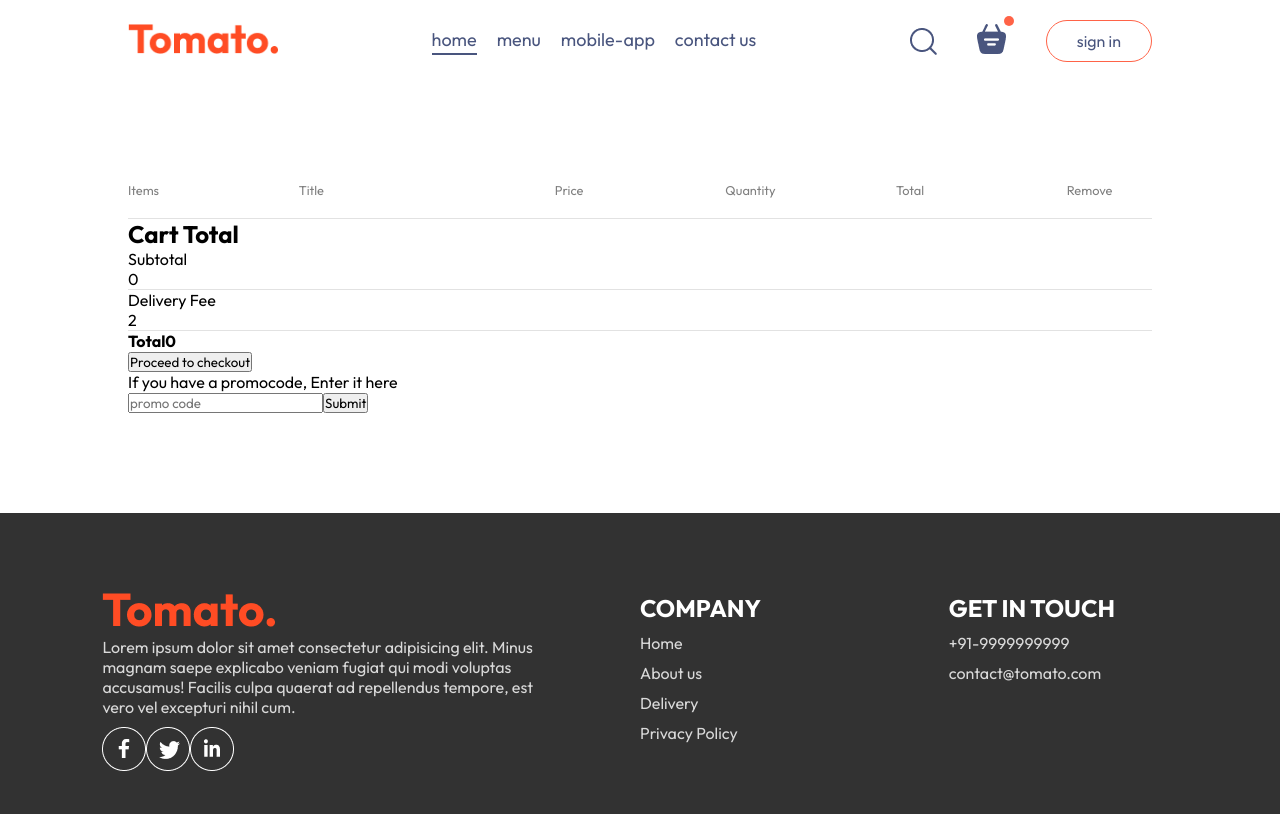
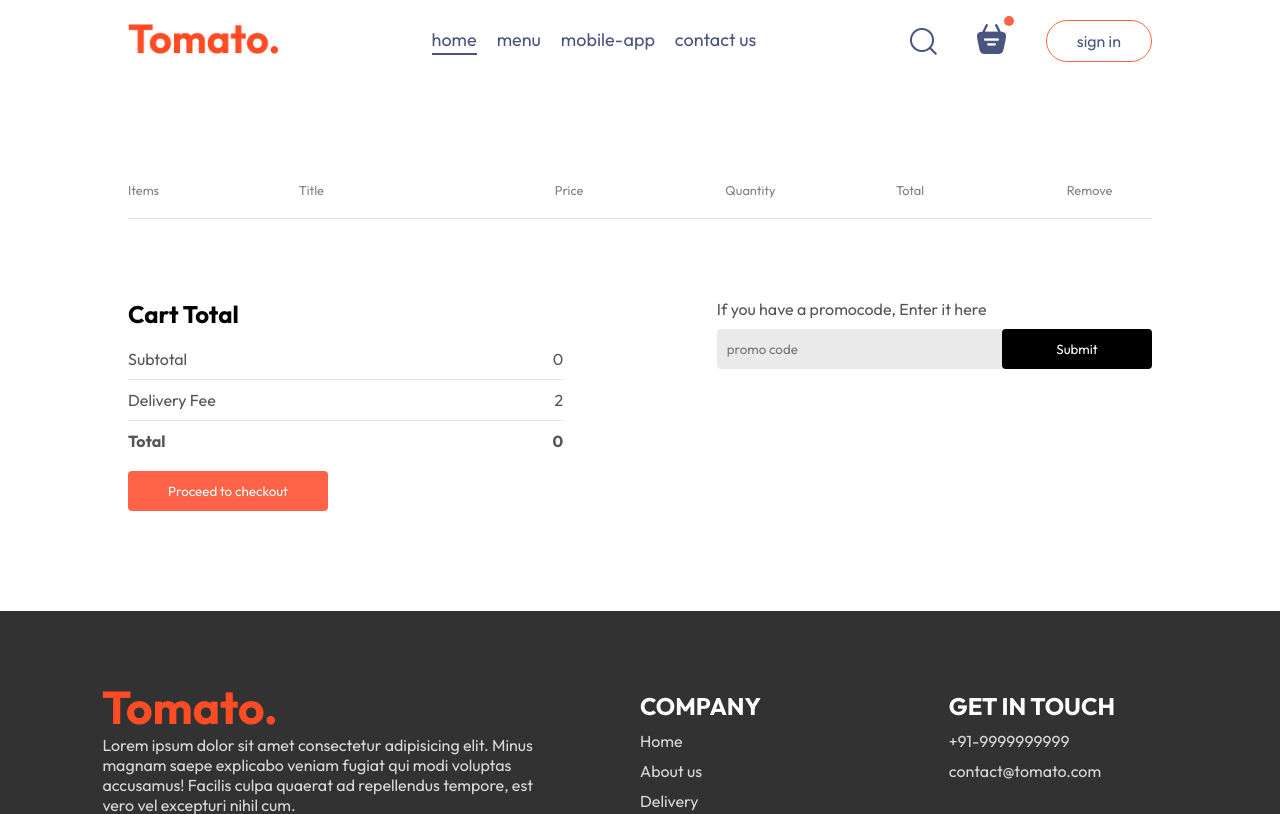
Before and after one commit to akhildhanesh/food-delivery-app, a React (Vite) app: page /cart in a window 1280 px wide. Shown: the top 814 px of the page. Built offline with nearby package versions, Linux system fonts and the light colour scheme.

Commit message:
implement cart page

```diff
--- a/src/pages/Cart/Cart.css
+++ b/src/pages/Cart/Cart.css
@@ -28,3 +28,70 @@
 .cart-items-item .cross {
     cursor: pointer;
 }
+
+.cart-bottom {
+    margin-top: 80px;
+    display: flex;
+    justify-content: space-between;
+    gap: max(12vw, 20px);
+}
+
+.cart-total {
+    flex: 1;
+    display: flex;
+    flex-direction: column;
+    gap: 20px;
+}
+
+.cart-total-details {
+    display: flex;
+    justify-content: space-between;
+    color: #555;
+}
+
+.cart-total hr {
+    margin: 10px 0;
+}
+
+.cart-total button {
+    border: none;
+    color: white;
+    background-color: tomato;
+    width: max(15vw, 200px);
+    padding: 12px 0px;
+    border-radius: 4px;
+    cursor: pointer;
+}
+
+.cart-promocode {
+    flex: 1;
+}
+
+.cart-promocode p {
+    color: #555;
+}
+
+.cart-promocode-input {
+    margin-top: 10px;
+    display: flex;
+    justify-content: space-between;
+    align-items: center;
+    background-color: #eaeaea;
+    border-radius: 4px;
+}
+
+.cart-promocode-input input {
+    background: transparent;
+    border: none;
+    outline: none;
+    padding-left: 10px;
+}
+
+.cart-promocode-input button {
+    width: max(10vw, 150px);
+    padding: 12px 5px;
+    background-color: black;
+    border: none;
+    color: white;
+    border-radius: 4px;
+}
```
